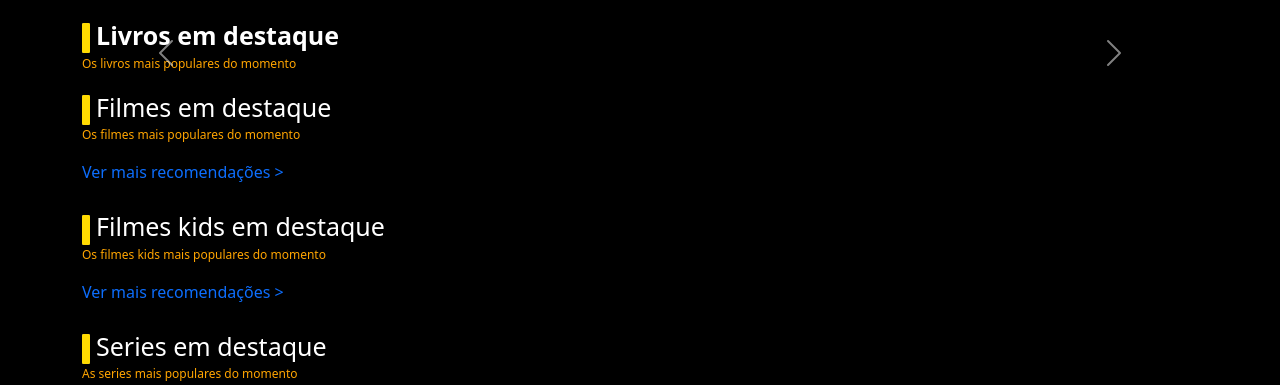
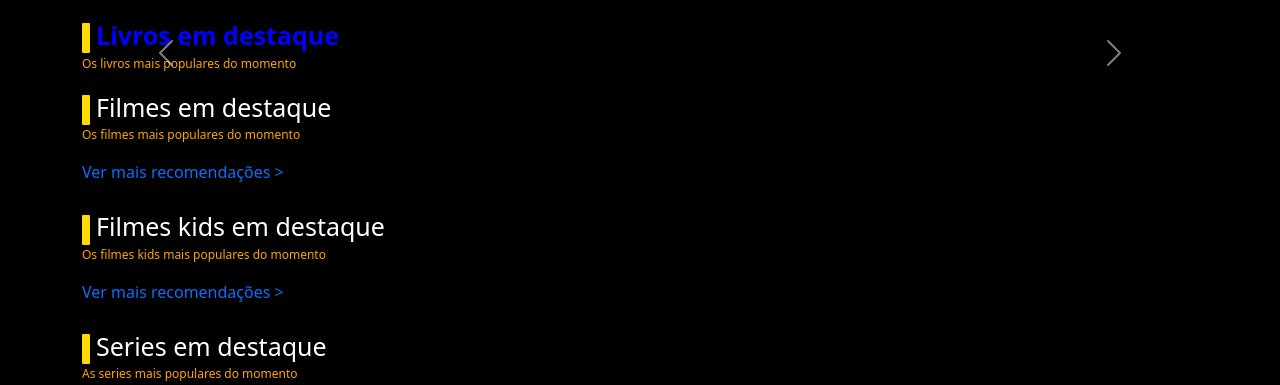
Before and after one commit to Louiz77/LibApp, a Flask app: template templates/index.html in a window 1280 px wide. Shown: the part 72-457 px from the top of the page. Run offline with Flask 3, Linux system fonts and the light colour scheme; the template is opened without the code that fills it, so the values that code supplies are empty; some libraries are stand-ins or nearby versions.

Commit message:
index.html adjustments

```diff
--- a/templates/index.html
+++ b/templates/index.html
@@ -2,7 +2,7 @@
 {% block conteudo %}
 <!--SEÇÃO DO CAROUSEL-->
 <div style="background-image: transparent; margin-top: 8%" id="bookCarousel" class="carousel slide" data-ride="carousel">
-    <a style="text-decoration: none; font-size: 25px; color: white; font-weight: bold;" href="#">
+    <a style="text-decoration: none; font-size: 25px; color: blue; font-weight: bold;" href="#">
     <img style="height: 30px" src="{{url_for('static', filename='line.png')}}" alt="">
     Livros em destaque
     </a>
```
